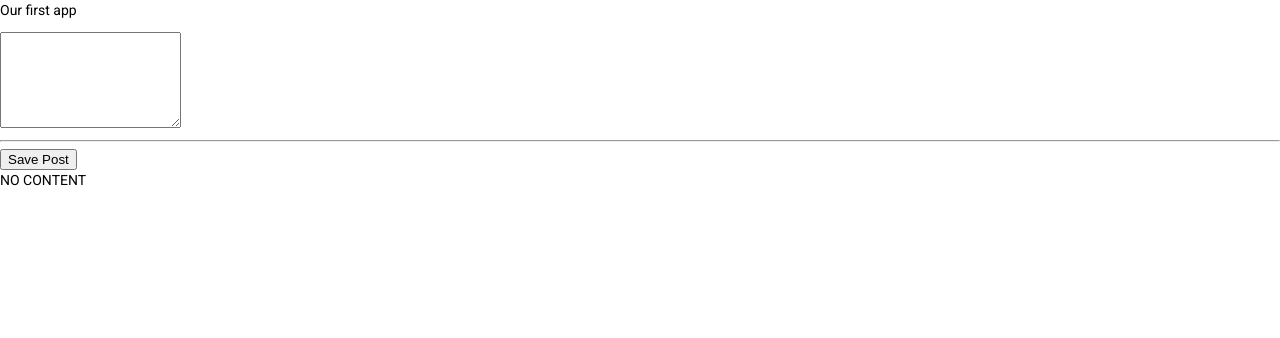
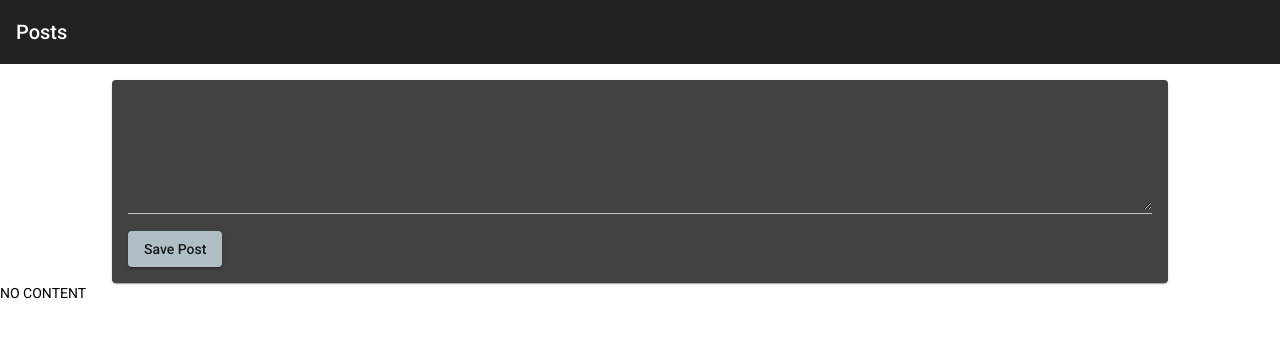
Before and after one commit to MatthewCPointer/MEAN-Stack-Example, an Angular app: page / in a window 1280 px wide. Shown: the top 338 px of the page. Built offline with nearby package versions, Linux system fonts and the light colour scheme.

Commit message:
Using Angular Material to create post input UI

```diff
--- a/src/app/app.component.css
+++ b/src/app/app.component.css
@@ -0,0 +1,3 @@
+main {
+  margin-top: 1rem;
+}
--- a/src/app/app.component.html
+++ b/src/app/app.component.html
@@ -1,2 +1,4 @@
-<p>Our first app</p>
-<app-post-create></app-post-create>
+<app-toolbar></app-toolbar>
+<main>
+  <app-post-create></app-post-create>
+</main>
--- /dev/null
+++ b/src/app/posts/post-create/post-create.component.css
@@ -0,0 +1,9 @@
+mat-card {
+  max-width: 80%;
+  margin: auto;
+}
+
+mat-form-field,
+textarea {
+  width: 100%;
+}
--- a/src/app/posts/post-create/post-create.component.html
+++ b/src/app/posts/post-create/post-create.component.html
@@ -1,4 +1,8 @@
-<textarea rows="6" [(ngModel)] = "enteredInput"></textarea>
-<hr>
-<button (click)="onAddPost()">Save Post</button>
+<mat-card>
+  <mat-form-field>
+    <textarea rows="6" matInput [(ngModel)] = "enteredInput"></textarea>
+  </mat-form-field>
+  <button mat-raised-button
+          color="accent" (click)="onAddPost()">Save Post</button>
+</mat-card>
 <p>{{ newPost }}</p>
--- a/src/app/posts/post-create/post-create.component.ts
+++ b/src/app/posts/post-create/post-create.component.ts
@@ -3,6 +3,7 @@ import { Component } from '@angular/core';
 @Component({
   templateUrl: './post-create.component.html',
   selector: 'app-post-create',
+  styleUrls: ['./post-create.component.css']
 })
 export class PostCreateComponent {
   enteredInput = '';
--- /dev/null
+++ b/src/app/toolbar/toolbar.component.html
@@ -0,0 +1 @@
+<mat-toolbar >Posts</mat-toolbar>
```
Also changed, not shown: src/app/app.module.ts (+13 -3 lines), src/app/toolbar/toolbar.component.ts (added, +9 -0 lines).
